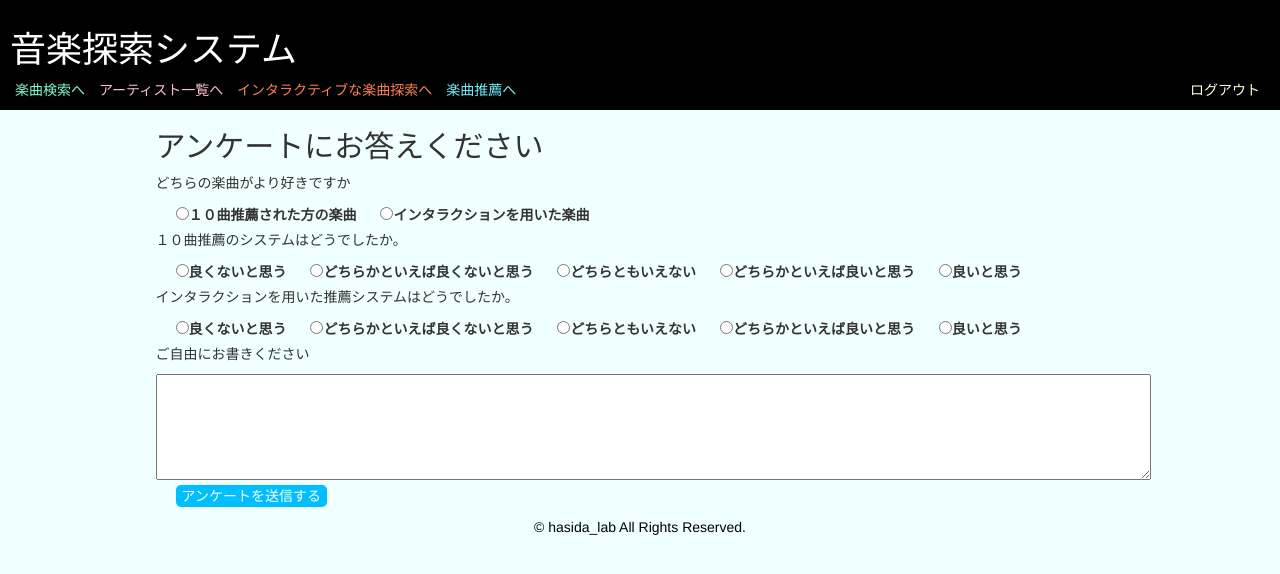
After one commit to Hiroki6/music, a Django app: template recommendation/templates/recommendation/questionnaire.html in a window 1280 px wide. The commit adds this page. Shown: the top 574 px of the page. Run offline with Django 3.2, Linux system fonts and the light colour scheme; the template is opened without the code that fills it, so the values that code supplies are empty; style sheets or scripts are compiled from the project's sources; parts of the project's set-up code (start-up, migrations or seed data) failed here and were passed over; some libraries are stand-ins or nearby versions.

Commit message:
complete questionnaire

```diff
--- /dev/null
+++ b/recommendation/templates/recommendation/questionnaire.html
@@ -0,0 +1,49 @@
+{% extends 'bases/base.html' %}
+{% block title %}アンケート{% endblock title %}
+
+{% block main %}
+
+<div class = "main">
+  {% ifnotequal error_messages "" %}
+    <h2 class = "error-msg">{{ error_msg }}</h2>
+  {% endifnotequal %}
+  <h2>アンケートにお答えください</h2>
+  <div class = "clearfix">
+  {% for song in results %}
+    <div class = "content">
+      {% if song.recommend_type %}
+        <h3>10曲から選んだ楽曲</h3>
+      {% else %}
+        <h3>インタラクションをして選んだ楽曲</h3>
+      {% endif %}
+      {% include "parts/song_iframe_ref.html" %}
+    </div>
+  {% endfor %}
+  </div>
+  <div class = "questionnaire">
+    <form class = "questionnaire-form" name = "questionnare" method = "POST" action = "/recommendation/questionnaire/">
+    {% csrf_token %}
+      <p>どちらの楽曲がより好きですか</p>
+      <label><input type = "radio" name = "q1" value = 0>１０曲推薦された方の楽曲</label>
+      <label><input type = "radio" name = "q1" value = 1>インタラクションを用いた楽曲</label>
+      <p>１０曲推薦のシステムはどうでしたか。</p>
+      <label><input type = "radio" name = "q2" value = 1>良くないと思う</label>
+      <label><input type = "radio" name = "q2" value = 2>どちらかといえば良くないと思う</label>
+      <label><input type = "radio" name = "q2" value = 3>どちらともいえない</label>
+      <label><input type = "radio" name = "q2" value = 4>どちらかといえば良いと思う</label>
+      <label><input type = "radio" name = "q2" value = 5>良いと思う</label>
+      <p>インタラクションを用いた推薦システムはどうでしたか。</p>
+      <label><input type = "radio" name = "q3" value = 1>良くないと思う</label>
+      <label><input type = "radio" name = "q3" value = 2>どちらかといえば良くないと思う</label>
+      <label><input type = "radio" name = "q3" value = 3>どちらともいえない</label>
+      <label><input type = "radio" name = "q3" value = 4>どちらかといえば良いと思う</label>
+      <label><input type = "radio" name = "q3" value = 5>良いと思う</label>
+      <p>ご自由にお書きください</p>
+      <textarea name = "free_content" cols = 120 rows = 5>
+      </textarea>
+    <input type = "submit" value = "アンケートを送信する">
+    </form>
+  </div>
+</div>
+
+{% endblock main %}
```
Also changed, not shown: recommendation/templates/recommendation/end.html (added, +12 -0 lines), recommendation/templates/recommendation/interaction_songs.html (+8 -1 lines), recommendation/templates/recommendation/recommend_songs.html (+7 -0 lines).
